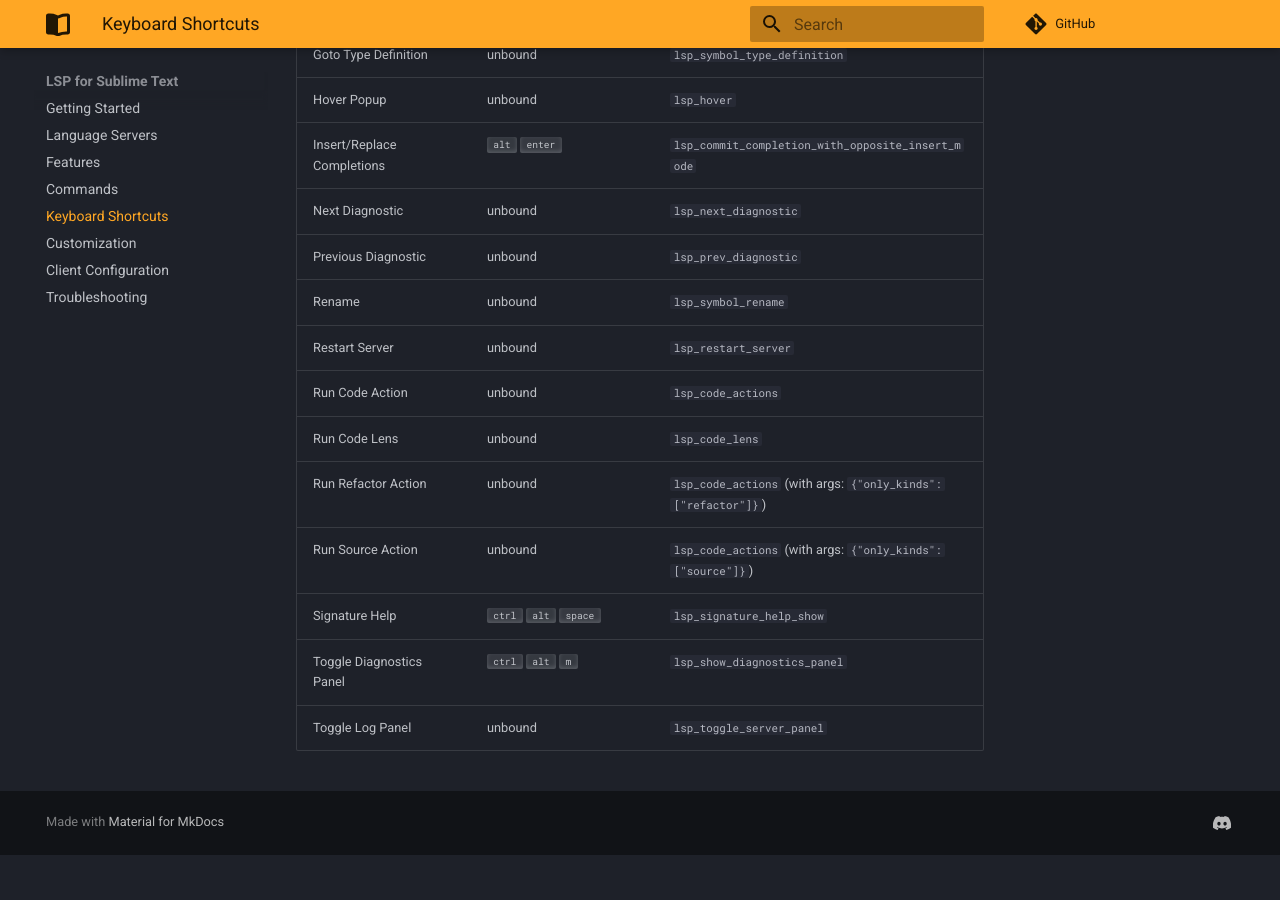
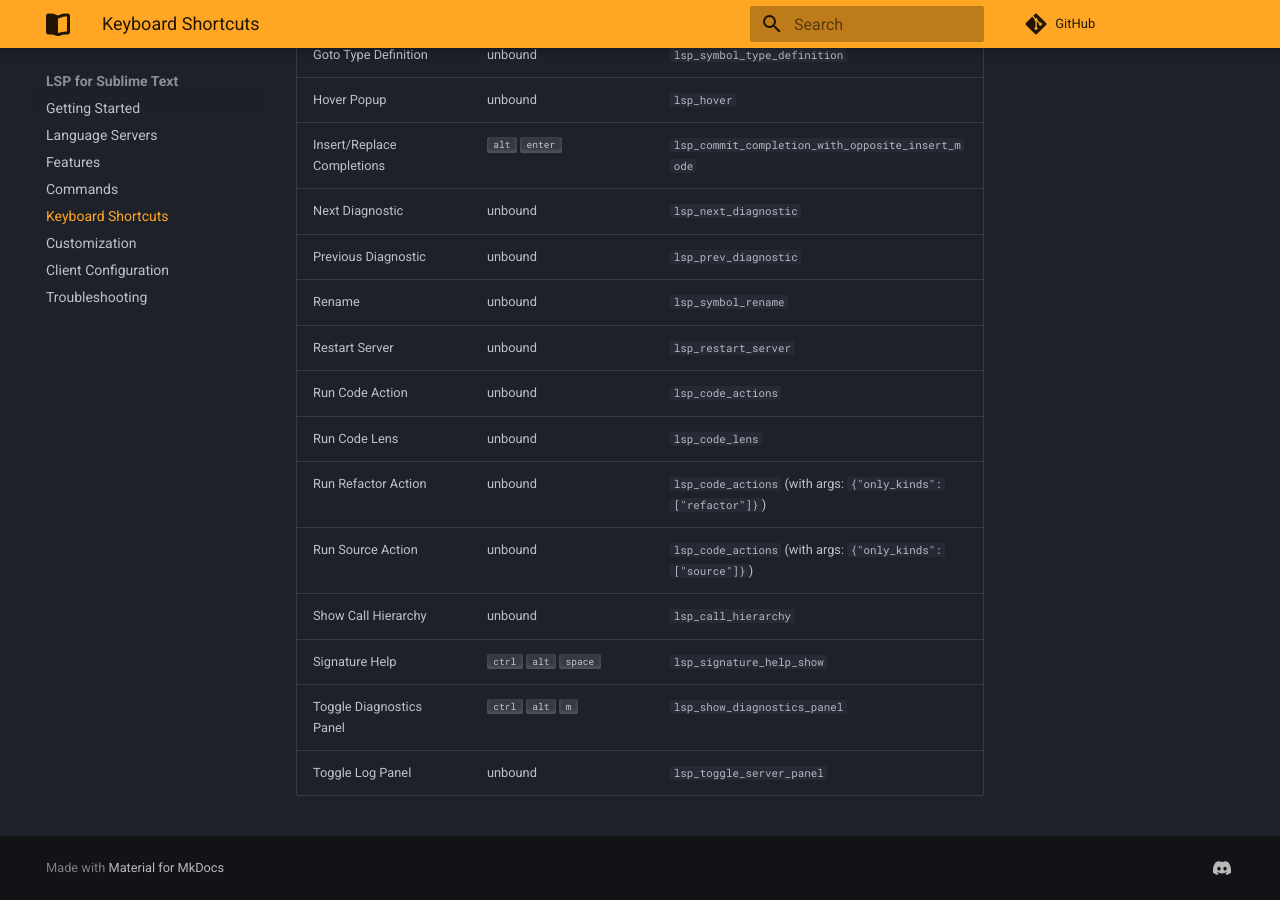
Before and after one commit to sublimelsp/LSP, an MkDocs documentation site: the page built from docs/src/keyboard_shortcuts.md, in a window 1280 px wide and 900 px high, scrolled down 1170 px. Built offline with MkDocs 1.6.1 and Material for MkDocs 9.7.7, drawn with Linux system fonts in a browser that asks for light colours; comment, search, counter and statistics services are not loaded; before the commit the page ends 2025 px from its top, so only the background shows below that.

Commit message:
Add new command name to docs

```diff
--- a/docs/src/keyboard_shortcuts.md
+++ b/docs/src/keyboard_shortcuts.md
@@ -31,6 +31,7 @@
 | Run Code Lens | unbound | `lsp_code_lens`
 | Run Refactor Action | unbound | `lsp_code_actions` (with args: `{"only_kinds": ["refactor"]}`)
 | Run Source Action | unbound | `lsp_code_actions` (with args: `{"only_kinds": ["source"]}`)
+| Show Call Hierarchy | unbound | `lsp_call_hierarchy`
 | Signature Help | <kbd>ctrl</kbd> <kbd>alt</kbd> <kbd>space</kbd> | `lsp_signature_help_show`
 | Toggle Diagnostics Panel | <kbd>ctrl</kbd> <kbd>alt</kbd> <kbd>m</kbd> | `lsp_show_diagnostics_panel`
 | Toggle Log Panel | unbound | `lsp_toggle_server_panel`
```
